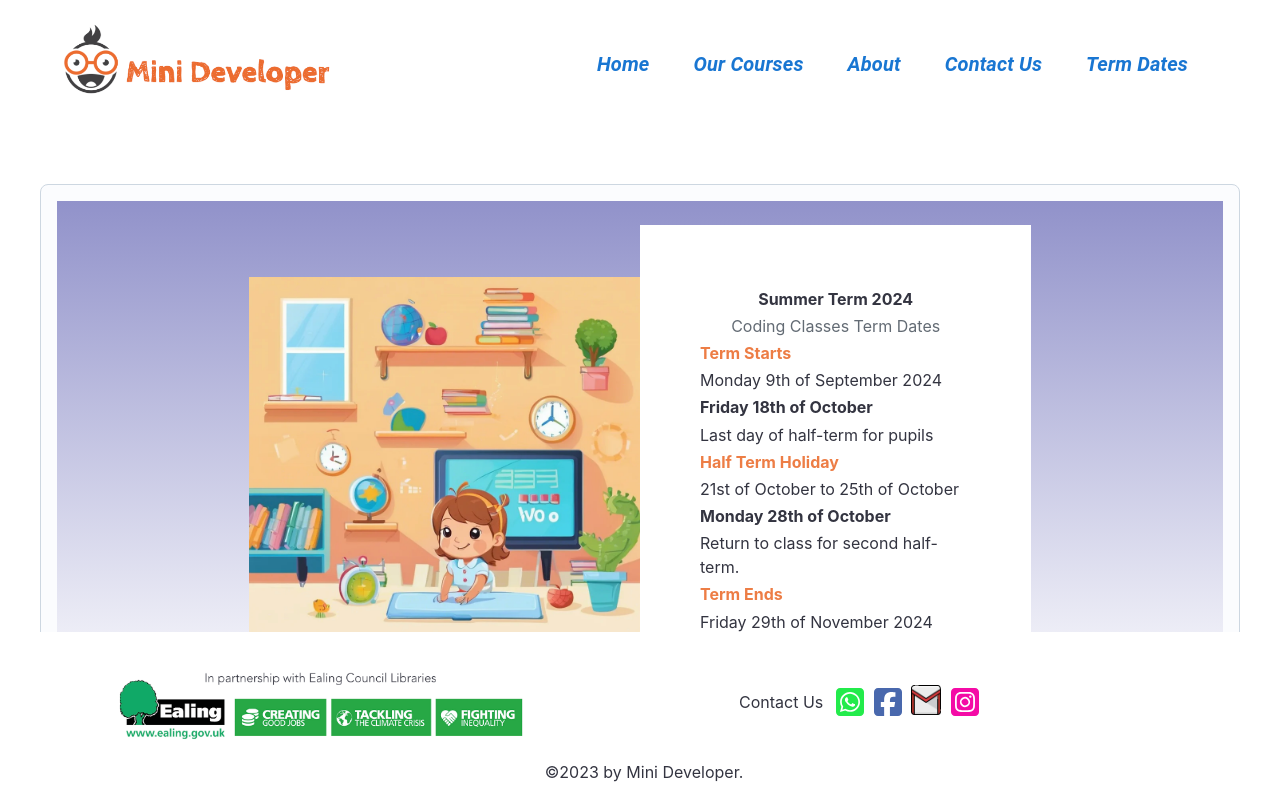
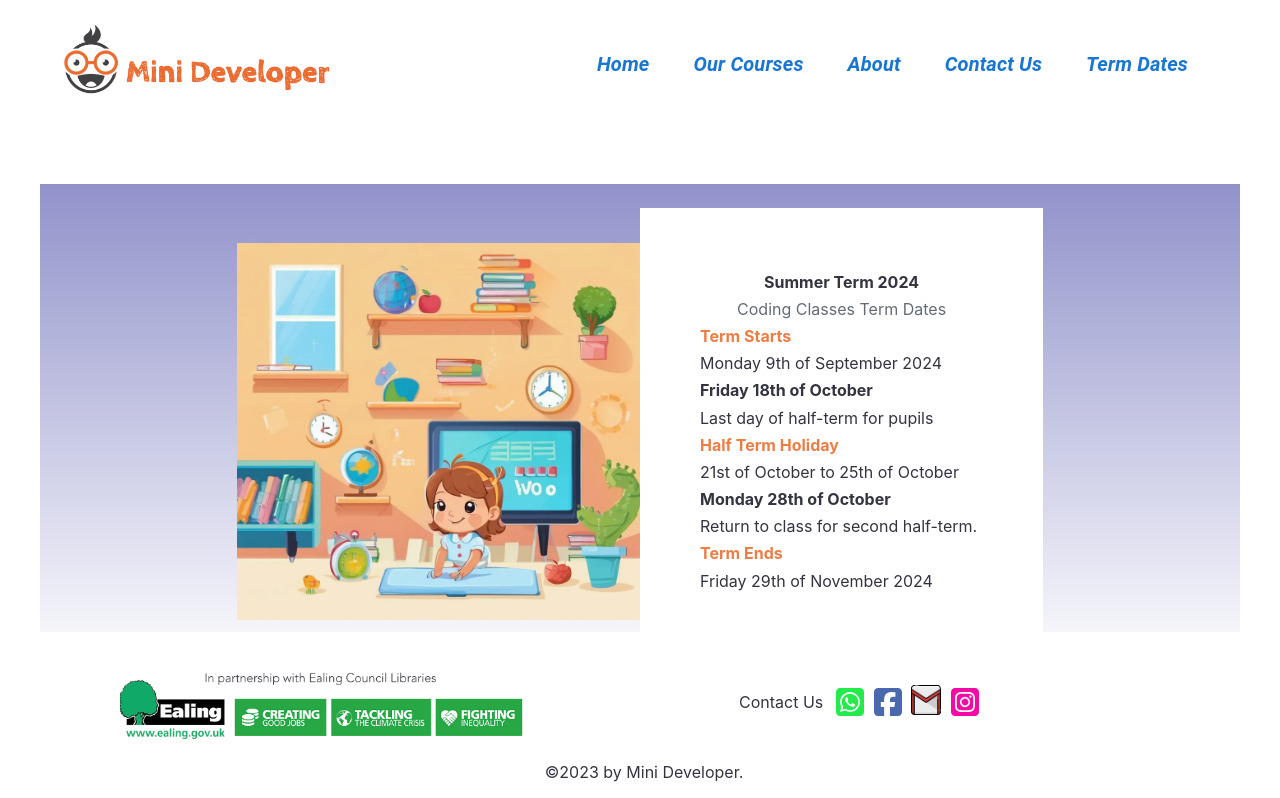
Before and after one commit to hebaarafat159/mini-developer-client, a React (Create React App) app: page /termdates in a window 1280 px wide. Shown: the top 798 px of the page. Built offline with nearby package versions, Linux system fonts and the light colour scheme.

Commit message:
change card to stack

```diff
--- a/src/pages/ConsentForm.js
+++ b/src/pages/ConsentForm.js
@@ -2,7 +2,7 @@
 import React, { useState, useEffect } from 'react'
 import { useNavigate, useParams } from 'react-router-dom'
 import validator from "validator";
-import { Card, TextField, Stack, Typography, Button, Grid } from '@mui/material'
+import { TextField, Stack, Typography, Button, Grid } from '@mui/material'
 import { experimentalStyled as styled } from '@mui/material/styles';
 import Paper from '@mui/material/Paper';
 import YesOrNoComponent from '../components/YesOrNoComponent';
@@ -103,7 +103,7 @@ export default function ConsentForm() {
     }));
 
     return (
-        <Card className='recent-blogs d-block'>
+        <Stack className='recent-blogs d-block'>
             <Stack direction="column" spacing={2} sx={{ justifyContent: 'space-evenly', padding: '1.5vmin' }} >
                 <Typography component="h5" variant='h5' style={{ color: 'black', fontWeight: 'bold', justifyContent: 'center', alignItems: 'center', textAlign: 'center' }}> Mini Developer Consent Form </Typography>
                 <Typography component="p" variant='p' style={{ color: '#333440', justifyContent: 'center', alignItems: 'center', textAlign: 'center' }}> You are requested to kindly fill this consent form before you begin your coding journey with us. </Typography>
@@ -224,6 +224,6 @@ export default function ConsentForm() {
                     onClick={() => submit()}
                     className={'orage_btn'}> Submit </Button>
             </Stack>
-        </Card>
+        </Stack>
     )
 }
--- a/src/pages/Home.js
+++ b/src/pages/Home.js
@@ -1,6 +1,6 @@
 import React from 'react'
 // eslint-disable-next-line
-import { Button, Card, Stack, Typography, Grid } from '@mui/material'
+import { Button, Stack, Typography, Grid } from '@mui/material'
 import FreeTrialButton from '../components/FreeTrialButton'
 import ExploreButtonComponent from '../components/ExploreButtonComponent'
 import home_first_paragraphe_img from '../assets/home_first_paragraphe_img.jpg'
@@ -41,7 +41,7 @@ export default function Home() {
         }
     ]
     return (
-        <Card className='recent-blogs d-block'>
+        <Stack className='recent-blogs d-block'>
             {/* news Bar  */}
             <Stack direction="row" spacing={1} sx={{ height: '15%', justifyContent: 'center', alignItems: 'center', background: 'linear-gradient(to right, #e73da0, #cf559c);', padding: '1vmin' }} >
                 <Grid container xs={12} columns={{ xs: 3, sm: 8, md: 12 }} sx={{ alignItems: 'center', padding: '1vmin' }}>
@@ -167,6 +167,6 @@ export default function Home() {
                     </Grid>
                 </Stack> */}
             </Stack>
-        </Card >
+        </Stack >
     )
 }
--- a/src/pages/TermDates.js
+++ b/src/pages/TermDates.js
@@ -1,4 +1,4 @@
-import { Card, Stack, List, Divider, Typography, ListItemDecorator, ListItemContent } from "@mui/joy";
+import { Stack, List, Divider, Typography, ListItemDecorator, ListItemContent } from "@mui/joy";
 import { Grid } from "@mui/material";
 import term_dates_img from '../assets/term_dates_img.png'
 
@@ -50,7 +50,7 @@ export default function TermDates() {
     ]
 
     return (
-        <Card className='recent-blogs d-block'>
+        <Stack className='recent-blogs d-block'>
 
             <Stack direction="row" spacing={1} sx={{ justifyContent: 'space-around', alignItems: 'center', background: 'linear-gradient(to bottom, #9192ca, #FFFFFF);', padding: '3vmin' }} >
                 <Grid container columns={{ xs: 2, sm: 8, md: 12 }} sx={{ justifyContent: 'center', alignItems: 'center' }} width={'70%'}>
@@ -151,6 +151,6 @@ export default function TermDates() {
                 </List>
 
             </Stack>
-        </Card>
+        </Stack>
     );
 }
```
